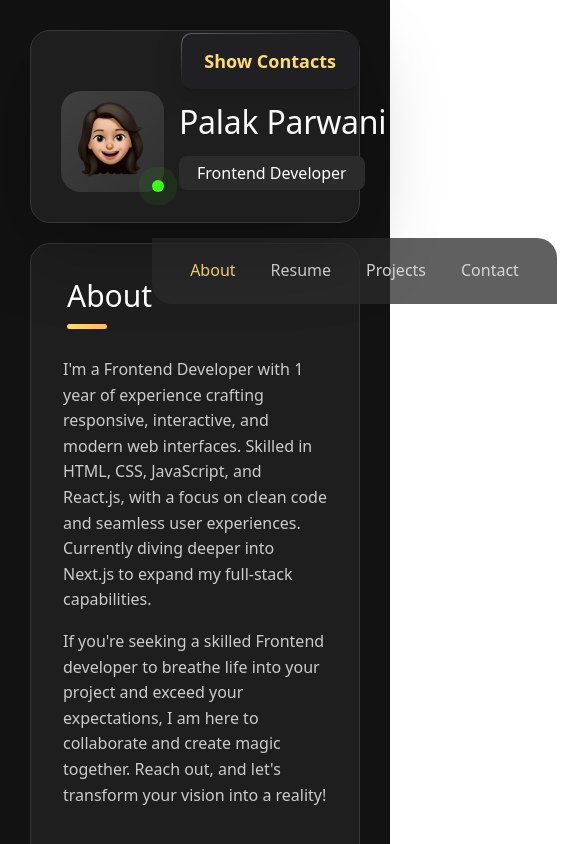
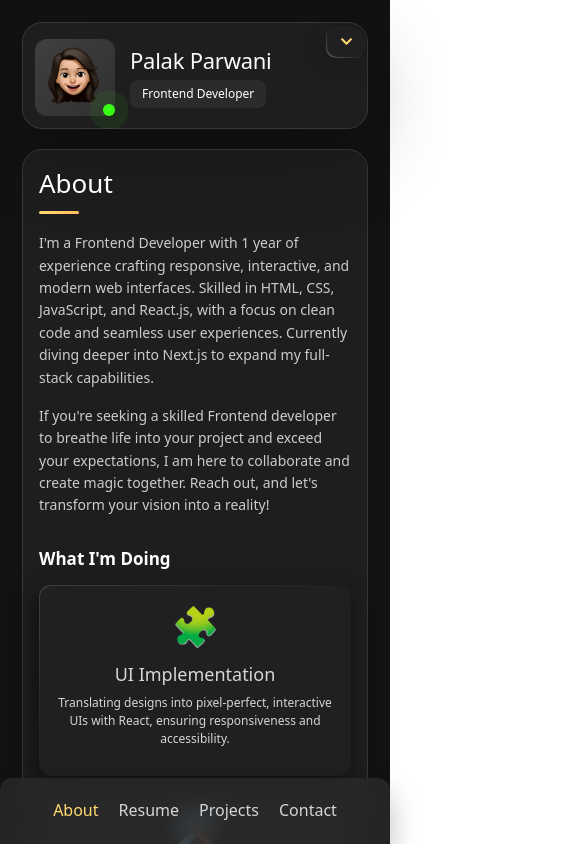
Before and after one commit to palak-parwani/palakparwani-portfolio, a Next.js app: page / in a window 390 px wide. Shown: the top 844 px of the page, 585 px wide, since content can reach past the window. Built offline with nearby package versions, Linux system fonts and the light colour scheme.

Commit message:
work on responsive

```diff
--- a/src/app/globals.css
+++ b/src/app/globals.css
@@ -61,9 +61,13 @@ a {
     color-scheme: dark;
   }
 }
-@media (max-width: 1280px){
+@media (max-width: 1280px) {
   .common-padding {
     padding: 30px 30px;
+  }
 }
-
+@media (max-width: 576px) {
+  .common-padding {
+    padding: 22px;
+  }
 }
--- a/src/component/LeftSide.jsx
+++ b/src/component/LeftSide.jsx
@@ -1,22 +1,25 @@
 "use client";
 import Image from "next/image";
 import React, { useState, useEffect } from "react";
-import { FaLinkedin, FaSquarePhone, FaSquareXTwitter, FaLocationDot } from "react-icons/fa6";
+import { FaLinkedin, FaSquareXTwitter, FaLocationDot } from "react-icons/fa6";
 import { SiGithub } from "react-icons/si";
 import { IoPhonePortraitOutline } from "react-icons/io5";
 import { MdEmail, MdSimCardDownload } from "react-icons/md";
+import { FaChevronDown, FaChevronUp } from "react-icons/fa"; // ⬅ arrow icons
 import styles from "./LeftSide.module.css";
 
 export default function LeftSide() {
   const [showMore, setShowMore] = useState(false);
   const [isMobile, setIsMobile] = useState(false);
+  const [isSmallMobile, setIsSmallMobile] = useState(false); // ⬅ new state
 
   useEffect(() => {
     const checkWidth = () => {
       setIsMobile(window.innerWidth < 1280);
+      setIsSmallMobile(window.innerWidth < 576); // ⬅ check for 576px
     };
 
-    checkWidth(); // Initial check
+    checkWidth();
     window.addEventListener("resize", checkWidth);
     return () => window.removeEventListener("resize", checkWidth);
   }, []);
@@ -31,10 +34,7 @@ export default function LeftSide() {
           </div>
           <div className={styles.contactInfo}>
             <p className={styles.contactTitle}>Email</p>
-            <a
-              href="mailto:parwanipalak3@gmail.com"
-              className={styles.contactLink}
-            >
+            <a href="mailto:parwanipalak3@gmail.com" className={styles.contactLink}>
               parwanipalak3@gmail.com
             </a>
           </div>
@@ -147,7 +147,11 @@ export default function LeftSide() {
               className={styles.button}
               onClick={() => setShowMore(!showMore)}
             >
-              {showMore ? "Hide Contacts" : "Show Contacts"}
+              {isSmallMobile ? (
+                showMore ? <FaChevronUp /> : <FaChevronDown />
+              ) : (
+                showMore ? "Hide Contacts" : "Show Contacts"
+              )}
             </button>
             {showMore && renderSidebarInfoMore()}
           </>
--- a/src/component/LeftSide.module.css
+++ b/src/component/LeftSide.module.css
@@ -194,10 +194,11 @@
     top: 0px;
     right: 0px;
     border-radius: 10px;
+    border-top-right-radius: 18px;
     font-size: 18px;
     padding: 15px 23px;
     background-image: linear-gradient(
-    to bottom right,
+      to top right,
       hsl(0deg 0% 25% / 81%) 0%,
       hsl(0deg 0% 10%) 50%
     );
@@ -222,13 +223,13 @@
   .sidebar {
     position: relative;
   }
-  .socialList{
+  .socialList {
     justify-content: start;
   }
   .separator:last-of-type {
     opacity: 1;
   }
-.contactsList{
+  .contactsList {
     display: flex;
     flex-direction: row;
   }
@@ -236,3 +237,55 @@
     min-width: 36%;
   }
 }
+@media (max-width: 800px) {
+  .iconBox {
+    height: 45px;
+    width: 45px;
+  }
+  .contactInfo :is(.contactLink, time, address) {
+    font-size: 13px;
+  }
+  .contactTitle {
+    font-size: 11px;
+  }
+  .contactItem {
+    gap: 8px;
+  }
+  .contactList {
+    gap: 18px 9px;
+  }
+  .contactItem {
+    min-width: 35%;
+  }
+}
+@media (max-width: 576px) {
+  .contactsList{
+    flex-direction: column;
+  }
+  .button {
+    font-size: 13px;
+    padding: 10px 14px;
+  }
+  .sidebar {
+    padding: 12px;
+    padding-top: 16px;
+  }
+  .avatarBox {
+    width: 80px;
+    height: 77px;
+    border-radius: 12px;
+  }
+  .infoContent .name {
+    font-size: 22px;
+    text-align: left;
+    margin-bottom: 6px;
+    margin-top: 0px;
+  }
+  .infoContent .title {
+    padding: 5px 12px;
+    font-size: 12px;
+  }
+  .separator{
+    margin: 17px 0;
+  }
+}
--- a/src/component/RightSide.module.css
+++ b/src/component/RightSide.module.css
@@ -59,8 +59,8 @@
   transition: all 0.3s ease;
 }
 
-.tabButton.active {
-  color: hsl(45, 100%, 72%);
+.active {
+  color: hsl(45, 100%, 72%) !important;
   font-weight: 500;
 }
 .tabButton:hover {
@@ -266,7 +266,7 @@
 .educationSection {
   background-color: #1e1e1e;
   padding: 40px 20px;
-      padding-top: 20px;
+  padding-top: 20px;
   color: #fff;
   font-family: "Segoe UI", sans-serif;
 }
@@ -414,14 +414,124 @@
   align-items: center;
 }
 
-@media (max-width: 1280px){
-  .container{
+@media (max-width: 1280px) {
+  .container {
     margin-top: 20px;
   }
-  .projectTitle{
+  .projectTitle {
     font-size: 18px;
   }
-  .pageTitle{
+  .pageTitle {
     font-size: 30px;
   }
+  .tabs {
+    margin-top: -18px;
+  }
 }
+@media (max-width: 800px) {
+  .serviceHead {
+    font-size: 15px;
+  }
+  .ServiceDes {
+    font-size: 12px;
+  }
+  .tech {
+    font-size: 12px;
+    padding: 5px 10px;
+    gap: 5px !important;
+  }
+  .keyfeaturepoints {
+    font-size: 12px;
+  }
+  .projectdesc {
+    font-size: 12px;
+  }
+}
+
+@media (max-width: 576px) {
+  .tabs {
+    margin-top: 0px;
+    position: fixed;
+    bottom: 0px;
+    z-index: 999;
+    left: 0px;
+    box-shadow: 0 16px 30px hsla(0, 0%, 0%, 0.25);
+    border-radius: 12px 12px 0 0;
+    background: hsla(240, 1%, 17%, 0.75);
+    backdrop-filter: blur(10px);
+    width: 100%;
+    gap: 20px;
+    text-align: center;
+    justify-content: center;
+  }
+  .cardsWrapper {
+    grid-template-columns: 1fr;
+  }
+  .serviceItem {
+    flex-direction: column;
+    justify-content: center;
+    text-align: center;
+    padding: 12px 12px;
+  }
+  .serviceHead {
+    font-size: 18px;
+  }
+  .headerRow {
+    padding: 0px 0px 0px 16px;
+    margin-bottom: 0px;
+  }
+  .contentBox {
+    padding: 1rem;
+  }
+  .pageTitle {
+    font-size: 26px;
+    margin-bottom: 2px;
+    margin-top: 18px;
+  }
+  .pageTitle::after {
+    height: 3px;
+  }
+  .description {
+    font-size: 14px;
+  }
+  .subHeading {
+    font-size: 17px;
+  }
+  .container {
+    margin-bottom: 60px;
+  }
+  .image {
+    margin: 5px;
+    height: 140px;
+    width: 150px;
+  }
+  .cardsWrapper {
+    gap: 13px;
+  }
+  .heading{
+    font-size: 20px;
+  }
+  .institution{
+    font-size: 16px;
+  }
+  .degree{
+    font-size: 14px;
+  }
+  .customList{
+    font-size: 13px;
+  }
+  .entry{
+    padding-left: 9px;
+  }
+  .button{
+    padding: 12px;
+    font-size: 16px;
+  }
+  .projectContainer{
+    flex-direction: column;
+  }
+  .projectContainer{
+    height: 100% !important;
+    overflow: scroll !important;
+  }
+}
--- a/src/component/WorkingScrollSync.jsx
+++ b/src/component/WorkingScrollSync.jsx
@@ -20,6 +20,10 @@ import {
   FaUsers,
 } from "react-icons/fa6";
 import { MdArrowOutward } from "react-icons/md";
+
+
+// Inside component
+const isDesktop = window.innerWidth >= 576;
 
 const WorkingScrollSync = () => {
   const [activeSection, setActiveSection] = useState(0);
@@ -290,6 +294,7 @@ const WorkingScrollSync = () => {
   ];
 
   useEffect(() => {
+      if (!isDesktop) return; // disable effect on mobile
     const scrollContainer = scrollContainerRef.current;
 
     // Method 1: Intersection Observer with better settings
@@ -350,7 +355,7 @@ const WorkingScrollSync = () => {
         scrollContainer.removeEventListener("scroll", handleScroll);
       }
     };
-  }, [activeSection, sections.length]);
+  }, [activeSection, sections.length, isDesktop]);
 
   return (
     <div
@@ -420,30 +425,21 @@ const WorkingScrollSync = () => {
           top: 0,
         }}
        onWheel={(e) => {
-          // Prevent default scroll behavior on right side
+  if (!isDesktop) return; // no scroll hijacking on mobile
+
   e.preventDefault();
-
-          // Pass scroll to left side container
   if (scrollContainerRef.current) {
     const scrollContainer = scrollContainerRef.current;
-            const currentScroll = scrollContainer.scrollTop;
     const viewportHeight = scrollContainer.clientHeight;
-
-            // Determine scroll direction and amount
     const scrollDelta = e.deltaY;
 
     if (scrollDelta > 0) {
-              // Scrolling down - go to next section
-              const nextSection = Math.min(
-                activeSection + 1,
-                sections.length - 1
-              );
+      const nextSection = Math.min(activeSection + 1, sections.length - 1);
       scrollContainer.scrollTo({
         top: nextSection * viewportHeight,
         behavior: "smooth",
       });
     } else {
-              // Scrolling up - go to previous section
       const prevSection = Math.max(activeSection - 1, 0);
       scrollContainer.scrollTo({
         top: prevSection * viewportHeight,
@@ -452,6 +448,7 @@ const WorkingScrollSync = () => {
     }
   }
 }}
+
       >
         <div className="p-4" style={{ maxWidth: "100%" }}>
           <div className="mb-4">
```
Lines whose indentation alone changed are shown as unchanged.
